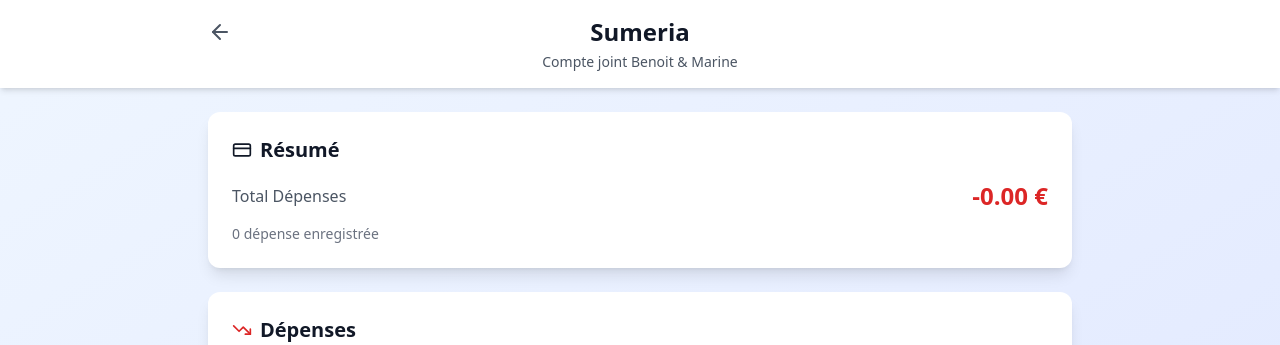
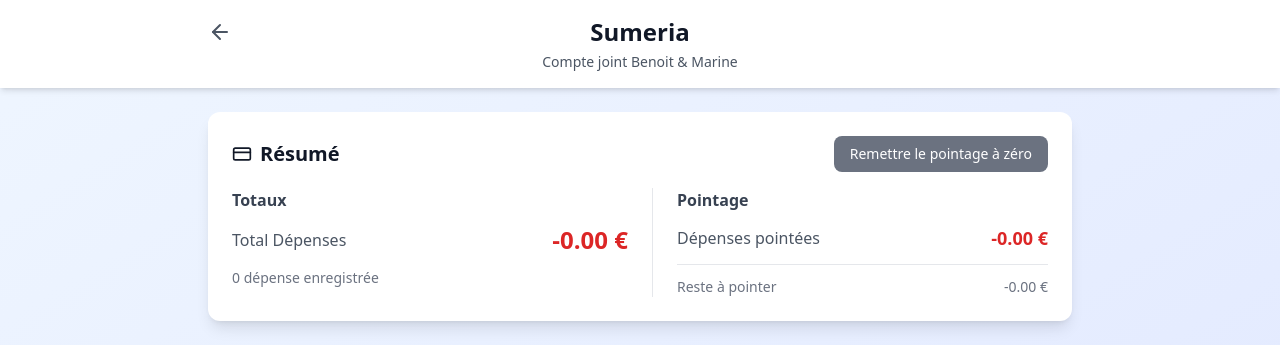
Before and after one commit to benistad/budgetfamily, a Next.js app: page /sumeria in a window 1280 px wide. Shown: the top 345 px of the page. Built offline with nearby package versions, Linux system fonts and the light colour scheme; no server answers.

Commit message:
Feature: Ajouter système de pointage pour Sumeria (partie 3/4)

```diff
--- a/app/sumeria/page.tsx
+++ b/app/sumeria/page.tsx
@@ -12,6 +12,7 @@
   type: TypeDepense
   date: string
   compteDestination?: 'hellobank' | 'bred' | 'benoit' | 'marine' | 'aucun'
+  pointe?: boolean
 }
 
 interface SumeriaData {
@@ -128,7 +129,23 @@
     }
   }
 
+  const togglePointeDepense = (index: number) => {
+    const updatedDepenses = [...sumeria.depenses]
+    updatedDepenses[index] = {
+      ...updatedDepenses[index],
+      pointe: !updatedDepenses[index].pointe
+    }
+    saveSumeria({ ...sumeria, depenses: updatedDepenses })
+  }
+
+  const resetPointage = () => {
+    const updatedDepenses = sumeria.depenses.map(d => ({ ...d, pointe: false }))
+    saveSumeria({ ...sumeria, depenses: updatedDepenses })
+  }
+
   const totalDepenses = sumeria.depenses.reduce((sum, depense) => sum + depense.montant, 0)
+  const depensesPointees = sumeria.depenses.filter(d => d.pointe).reduce((sum, d) => sum + d.montant, 0)
+  const depensesNonPointees = totalDepenses - depensesPointees
 
   if (loading) {
     return (
@@ -157,17 +174,45 @@
       <div className="max-w-4xl mx-auto px-4 py-6 space-y-6">
         {/* Résumé */}
         <div className="bg-white rounded-xl shadow-lg p-6">
-          <h2 className="text-xl font-semibold text-gray-900 mb-4 flex items-center">
+          <div className="flex justify-between items-center mb-4">
+            <h2 className="text-xl font-semibold text-gray-900 flex items-center">
               <CreditCard className="w-5 h-5 mr-2" />
               Résumé
             </h2>
+            <button
+              onClick={resetPointage}
+              disabled={saving}
+              className="px-4 py-2 bg-gray-500 text-white rounded-lg hover:bg-gray-600 disabled:opacity-50 text-sm"
+            >
+              Remettre le pointage à zéro
+            </button>
+          </div>
+          <div className="grid grid-cols-2 gap-6">
+            {/* Colonne Totaux */}
             <div className="space-y-3">
+              <h3 className="font-semibold text-gray-700 mb-2">Totaux</h3>
               <div className="flex justify-between items-center">
                 <span className="text-gray-600">Total Dépenses</span>
                 <span className="text-2xl font-bold text-red-600">-{totalDepenses.toFixed(2)} €</span>
               </div>
               <div className="text-sm text-gray-500">
                 {sumeria.depenses.length} dépense{sumeria.depenses.length > 1 ? 's' : ''} enregistrée{sumeria.depenses.length > 1 ? 's' : ''}
+              </div>
+            </div>
+
+            {/* Colonne Pointage */}
+            <div className="space-y-3 border-l pl-6">
+              <h3 className="font-semibold text-gray-700 mb-2">Pointage</h3>
+              <div className="flex justify-between items-center">
+                <span className="text-gray-600">Dépenses pointées</span>
+                <span className="text-lg font-semibold text-red-600">-{depensesPointees.toFixed(2)} €</span>
+              </div>
+              <div className="border-t pt-3">
+                <div className="flex justify-between items-center text-sm text-gray-500">
+                  <span>Reste à pointer</span>
+                  <span>-{depensesNonPointees.toFixed(2)} €</span>
+                </div>
+              </div>
             </div>
           </div>
         </div>
@@ -244,14 +289,26 @@
                 ) : (
                   // Mode affichage
                   <div className="flex items-center justify-between">
+                    <div className="flex items-center gap-3 flex-1">
+                      <input
+                        type="checkbox"
+                        checked={depense.pointe || false}
+                        onChange={() => togglePointeDepense(index)}
+                        className="w-5 h-5 text-red-600 rounded focus:ring-2 focus:ring-red-500 cursor-pointer"
+                      />
                       <div className="flex-1">
                         <div className="flex items-center gap-2 mb-1">
-                        <div className="font-medium text-gray-900">{depense.nom}</div>
+                          <div className={`font-medium ${depense.pointe ? 'text-gray-400 line-through' : 'text-gray-900'}`}>
+                            {depense.nom}
+                          </div>
                           <span className={`text-xs px-2 py-1 rounded-full border ${typeColors[depense.type]}`}>
                             {typeLabels[depense.type]}
                           </span>
                         </div>
-                      <div className="text-sm text-gray-600">{depense.montant.toFixed(2)} €</div>
+                        <div className={`text-sm ${depense.pointe ? 'text-gray-400' : 'text-gray-600'}`}>
+                          {depense.montant.toFixed(2)} €
+                        </div>
+                      </div>
                     </div>
                     <div className="flex gap-2">
                       <button
```
Lines whose indentation alone changed are shown as unchanged.
